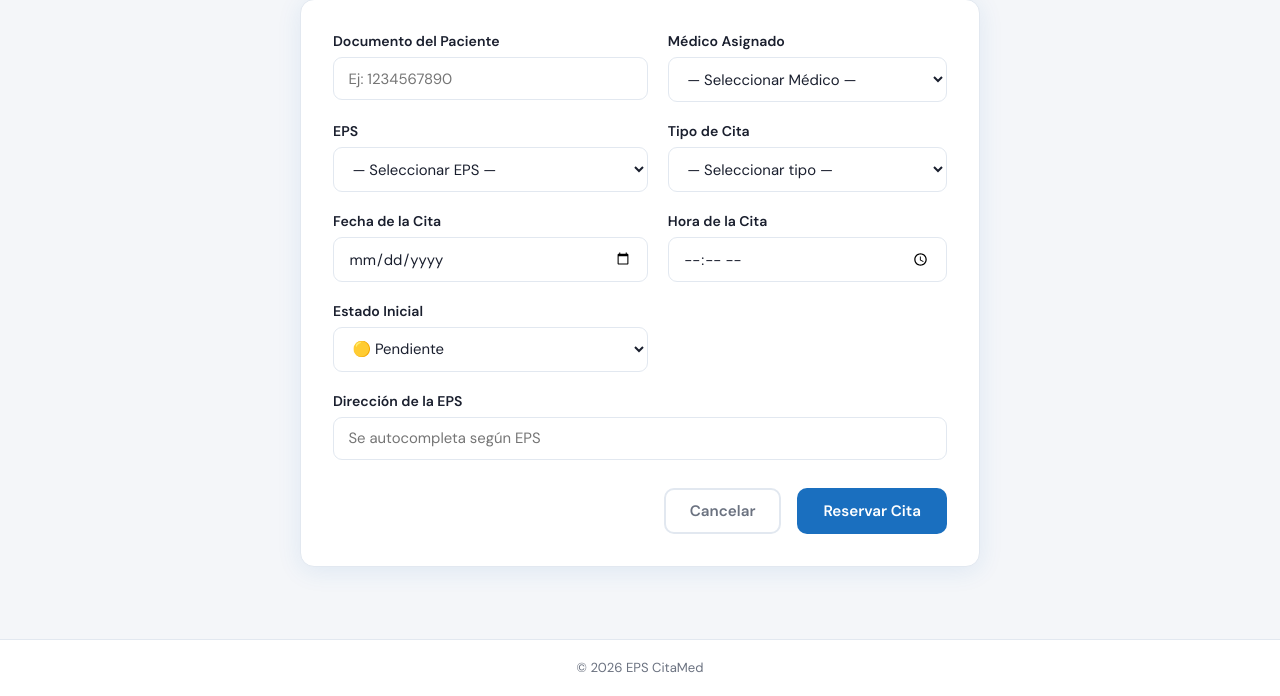
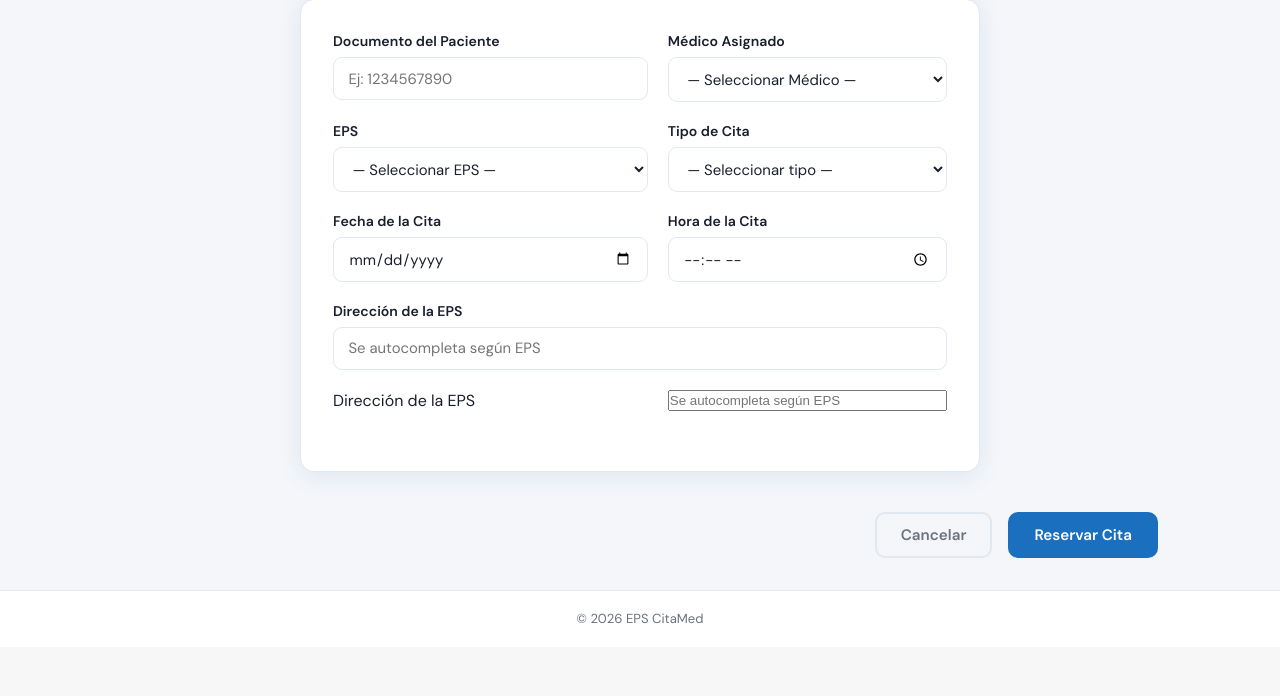
Before and after one commit to MetaVision2004/EPS_CITAS_APP, a Flask app: page /reservar_cita in a window 1280 px wide. Shown: the part 302-998 px from the top of the page. After the commit the page ends 925 px from the top, so only its background shows below. Run offline with Flask 3, Linux system fonts and the light colour scheme.

Commit message:
eliminar estado reserver cita

```diff
--- a/app.py
+++ b/app.py
@@ -91,7 +91,7 @@ def reservar_cita():
             direccion_eps = DIRECCIONES_EPS.get(eps) or DIRECCIONES_EPS.get(paciente_eps, direccion_eps)
 
         try:
-            estado = request.form.get('estado', 'Pendiente')
+            estado = 'Pendiente'
             Cita.reservar(documento, medico, tipo_cita, fecha, hora, direccion_eps, estado)
             flash('¡Cita reservada exitosamente!', 'success')
             return redirect(url_for('index'))
--- a/templates/reservar_cita.html
+++ b/templates/reservar_cita.html
@@ -64,15 +64,10 @@
                 <label for="hora">Hora de la Cita</label>
                 <input type="time" id="hora" name="hora" required>
             </div>
-            <div class="form-group">
-                <label for="estado">Estado Inicial</label>
-                <select id="estado" name="estado" required>
-                    <option value="Pendiente" selected>🟡 Pendiente</option>
-                    <option value="Confirmada">🟢 Confirmada</option>
-                    <option value="Cancelada">⚫ Cancelada</option>
-                </select>
+            <div class="form-group full-width">
+                <label for="direccion_eps">Dirección de la EPS</label>
+                <input type="text" id="direccion_eps" name="direccion_eps" placeholder="Se autocompleta según EPS" readonly required>
             </div>
-            <div class="form-group full-width">
                 <label for="direccion_eps">Dirección de la EPS</label>
                 <input type="text" id="direccion_eps" name="direccion_eps" placeholder="Se autocompleta según EPS" readonly required>
             </div>
```
